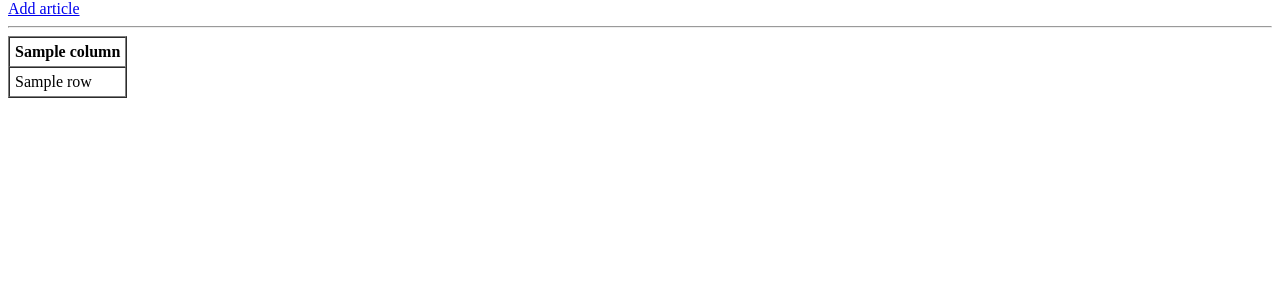
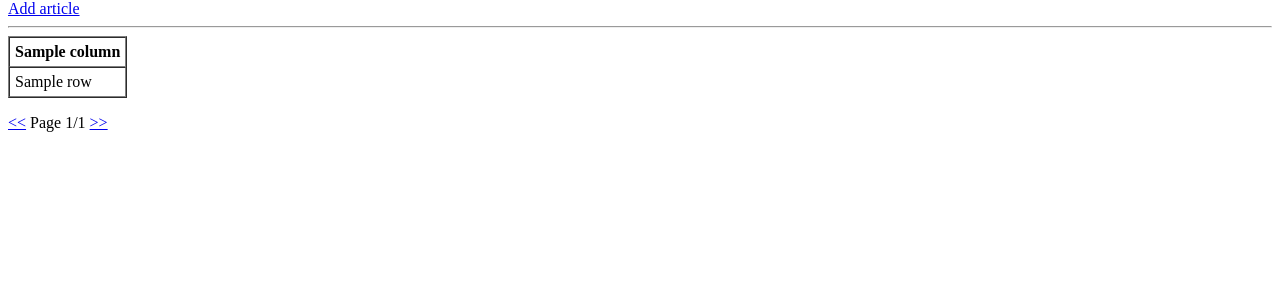
Before and after one commit to alexisvarjo/ohtu-miniprojekti, a Flask app: template src/templates/index.html in a window 1280 px wide. Shown: the part 188-488 px from the top of the page. Run offline with Flask 3, Linux system fonts and the light colour scheme; the template is opened without the code that fills it: most values are stand-ins (such as "Sample title", 1, 10 or a date in 2020).

Commit message:
Added a button to navigate pagination on the main page

```diff
--- a/src/templates/index.html
+++ b/src/templates/index.html
@@ -68,6 +68,13 @@ Database Viewer
   </tbody>
 </table>
 
+<p>
+  <a href="/{{ page - 1 }}">&lt;&lt;</a>
+    Page {{ page }}/{{ page_count }}
+  <a href="/{{ page + 1 }}">&gt;&gt;</a>
+  </p>
+
+
 
 
 {% endblock %}
```
